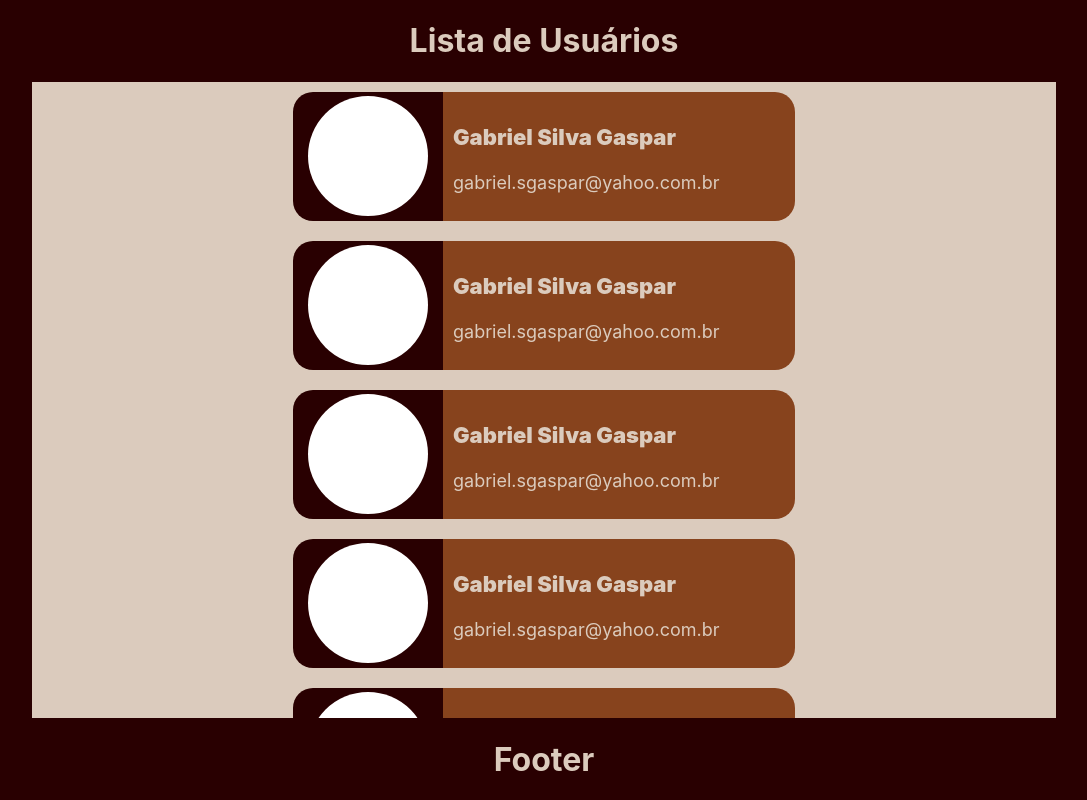
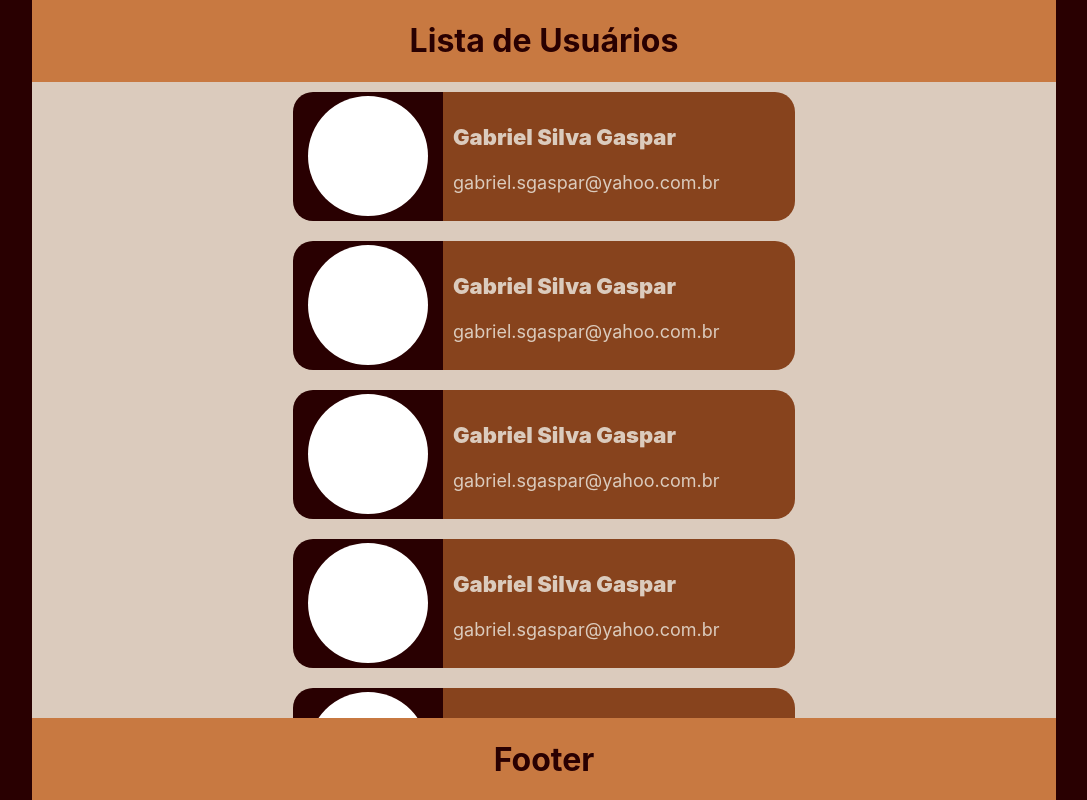
Before and after one commit to gsbiel/react-typescript-playground, a React (Create React App) app: page /users in a window 1280 px wide. Shown: the whole page, without its empty margins (96-1183 px from the left). Built offline with nearby package versions, Linux system fonts and the light colour scheme.

Commit message:
apply styling in footer and header components

```diff
--- a/src/containers/List/components/Footer/Footer.css
+++ b/src/containers/List/components/Footer/Footer.css
@@ -1,3 +1,9 @@
 .footer{
-    color:#dbcbbd;
+    width:80%;
+    background-color: #c87941;
 }
+
+.footer-title{
+    color:#290001;
+    text-align: center;
+}
--- a/src/containers/List/components/Footer/Footer.tsx
+++ b/src/containers/List/components/Footer/Footer.tsx
@@ -3,8 +3,8 @@ import './Footer.css';
 
 const Footer = () => {
     return(
-        <div>
-            <h1 className="footer">Footer</h1>
+        <div className="footer">
+            <h1 className="footer-title">Footer</h1>
         </div>
     );
 };
--- a/src/containers/List/components/Header/Header.css
+++ b/src/containers/List/components/Header/Header.css
@@ -1,3 +1,9 @@
 .header{
-    color:#dbcbbd;
+    width:80%;
+    background-color: #c87941;
 }
+
+.header-title{
+    color:#290001;
+    text-align: center;
+}
--- a/src/containers/List/components/Header/Header.tsx
+++ b/src/containers/List/components/Header/Header.tsx
@@ -1,11 +1,10 @@
 import React from 'react';
-import { maxHeaderSize } from 'http';
 import "./Header.css";
 
 const Header = () => {
     return(
-        <div>
-            <h1 className="header">Lista de Usuários</h1>
+        <div className="header">
+            <h1 className="header-title">Lista de Usuários</h1>
         </div>
     );
 };
```
